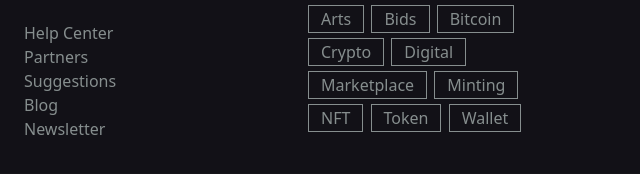
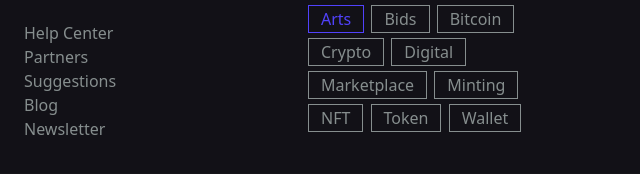
Before and after one commit to lilhuy0405/nestorm-nft-html, a website built with Vite: page index.html in a window 1280 px wide. In both pictures the pointer is over the button "Arts". Shown: the part 3925-4099 px from the top of the page, 640-1280 px from the left. Built offline with nearby package versions, Linux system fonts and the light colour scheme; files whose address does not match are found by name.

Commit message:
updateNew28/7

```diff
--- a/css/index.css
+++ b/css/index.css
@@ -548,6 +548,11 @@ body {
     margin-right: 3px;
     margin-bottom: 5px;
 }
+.text-gray-btn:hover {
+    border:  1px solid #5142fc ;
+    color: #5142fc;
+    /* background-color: #5142fc; */
+}
 .footer-bottom-copyright {
     background-color: #16151a;
 }
```
